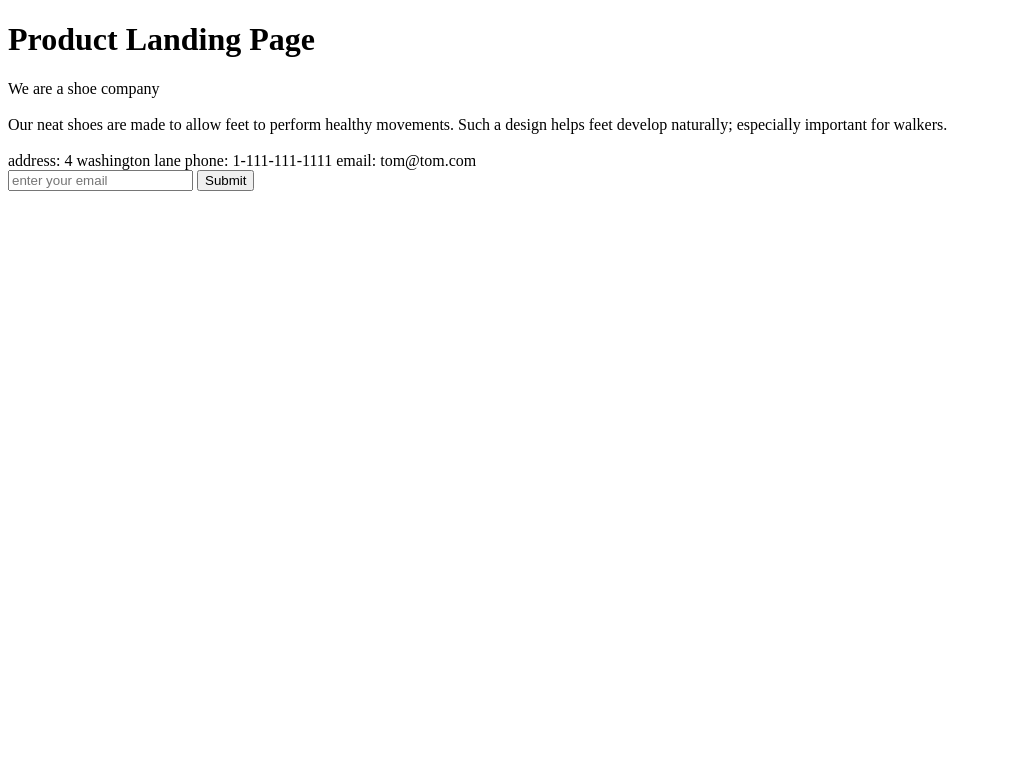
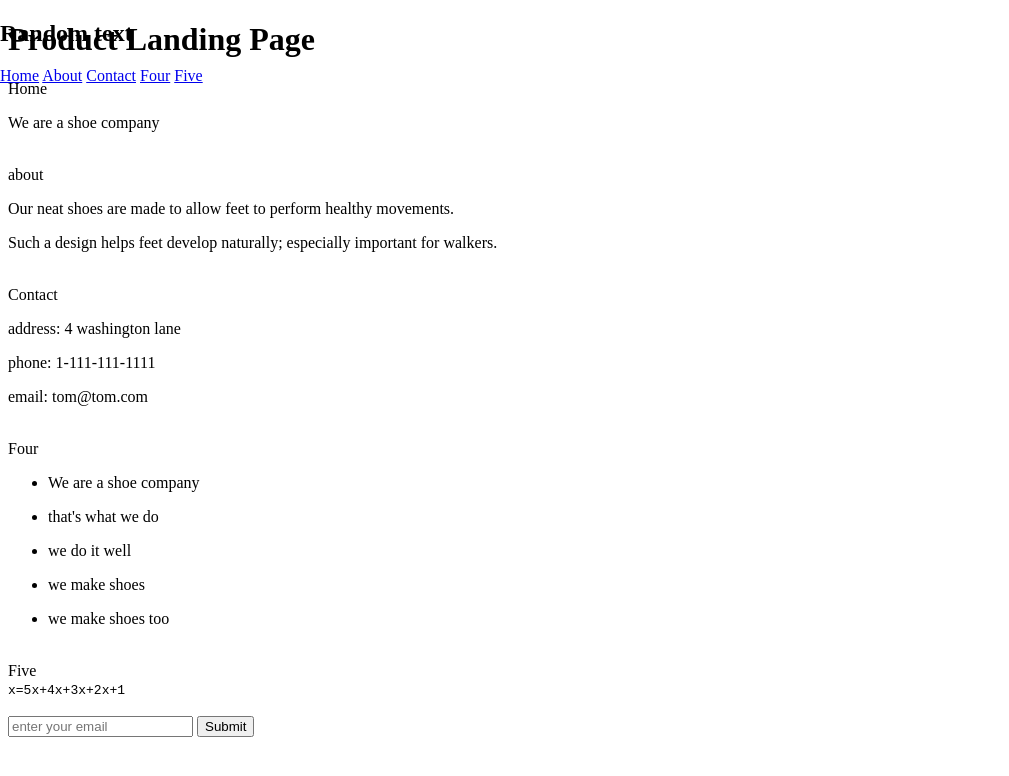
Before and after one commit to keithSchumacherBana/technicalDocumentationPage, a plain HTML site: page index.html in a window 1280 px wide. Shown: the whole page, without its empty margins (0-1009 px from the left). Drawn offline with Linux system fonts and the light colour scheme.

Commit message:
update index.html

```diff
--- a/index.html
+++ b/index.html
@@ -3,14 +3,44 @@
 <head>
     <meta charset="UTF-8">
     <h1 id="title">Product Landing Page</h1>
+    <style>
+
+        #navbar {
+            position: fixed;
+            display: flex;
+            flex-direction: column;
+            left: 0px;
+            top: 0px;
+            flex-wrap: wrap;
+        }
+        @media (min-device-width: 850px) {
+            #navbar {
+                display: flex;
+                flex-direction: column;
+            }
+        }
+
+
+    </style>
+
+
 </head>
 
 <body>
-<header id="header">
-<!--
-    <nav id="nav-bar">
-        <a href="#home" class="nav-link">Home</a>
-    </nav>
+<nav id="navbar">
+
+    <header id="header">
+    <h1>Random text</h1>
+    <a href="#home" class="nav-link">Home</a>
+        <a href="#about" class="nav-link">About</a>
+        <a href="#contact" class="nav-link">Contact</a>
+        <a href="#four" class="nav-link">Four</a>
+        <a href="#five" class="nav-link">Five</a>
+
+    </header>
+</nav>
+
+    <!--
     <div class="flex-container">
     <img id="header-img" src="boot.jpg" alt="picture of a boot">
     <video id="video" width="320" height="240" autoplay muted>
@@ -18,31 +48,48 @@
                 type="video/mp4">
     </video>
     </div>
-   -->
+-->
+<main id="main-doc">
+    <section id="home" class="main-section">
+        <header>Home</header>
+        <p>We are a shoe company</p>
+    </section><br>
 
-</header>
-<section id="home">
-    We are a shoe company
-</section><br>
+    <section id="about" class="main-section">
+        <header>about</header>
+        <p>Our neat shoes are made to allow feet to perform healthy movements.</p>
+        <p>Such a design helps feet develop naturally; especially important for walkers.</p>
+    </section><br>
 
-<section id="about">
-    Our neat shoes are made to allow feet to perform healthy movements.
-     Such a design helps feet develop naturally; especially important for walkers.
-</section><br>
+    <section id="contact" class="main-section">
+        <header>Contact</header>
+        <p>address: 4 washington lane</p>
+        <p>phone: 1-111-111-1111</p>
+        <p>email: tom@tom.com</p>
+    </section><br>
 
-<section id="contact">
-    address: 4 washington lane
-    phone: 1-111-111-1111
-    email: tom@tom.com
-</section>
+    <section id="four" class="main-section">
+        <header>Four</header>
+        <ul>
+            <li><p>We are a shoe company</p></li>
+            <li><p>that's what we do</p></li>
+            <li><p>we do it well</p></li>
+            <li><p>we make shoes</p></li>
+            <li><p>we make shoes too</p></li>
+        </ul>
+    </section><br>
 
+    <section id="five" class="main-section">
+        <header>Five</header>
+        <code>x=5</code><code>x+4</code><code>x+3</code><code>x+2</code><code>x+1</code>
+    </section><br>
 
 <form id="form" action=" https://www.freecodecamp.com/email-submit">
     <input id="email" name="email" type="email"
            placeholder="enter your email">
     <input id="submit" type="submit">
 </form>
-
+</main>
 <script src="https://cdn.freecodecamp.org/testable-projects-fcc/v1/bundle.js"></script>
 </body>
 </html>
```
